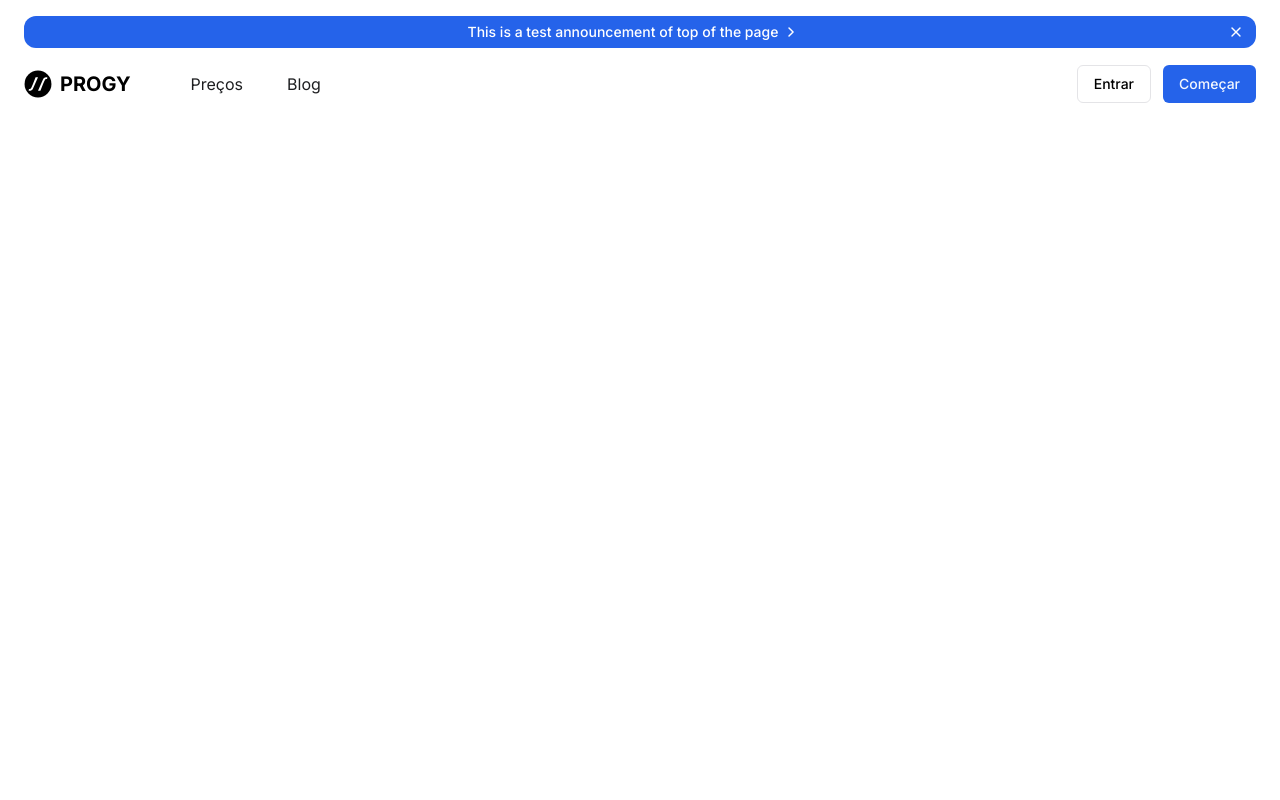
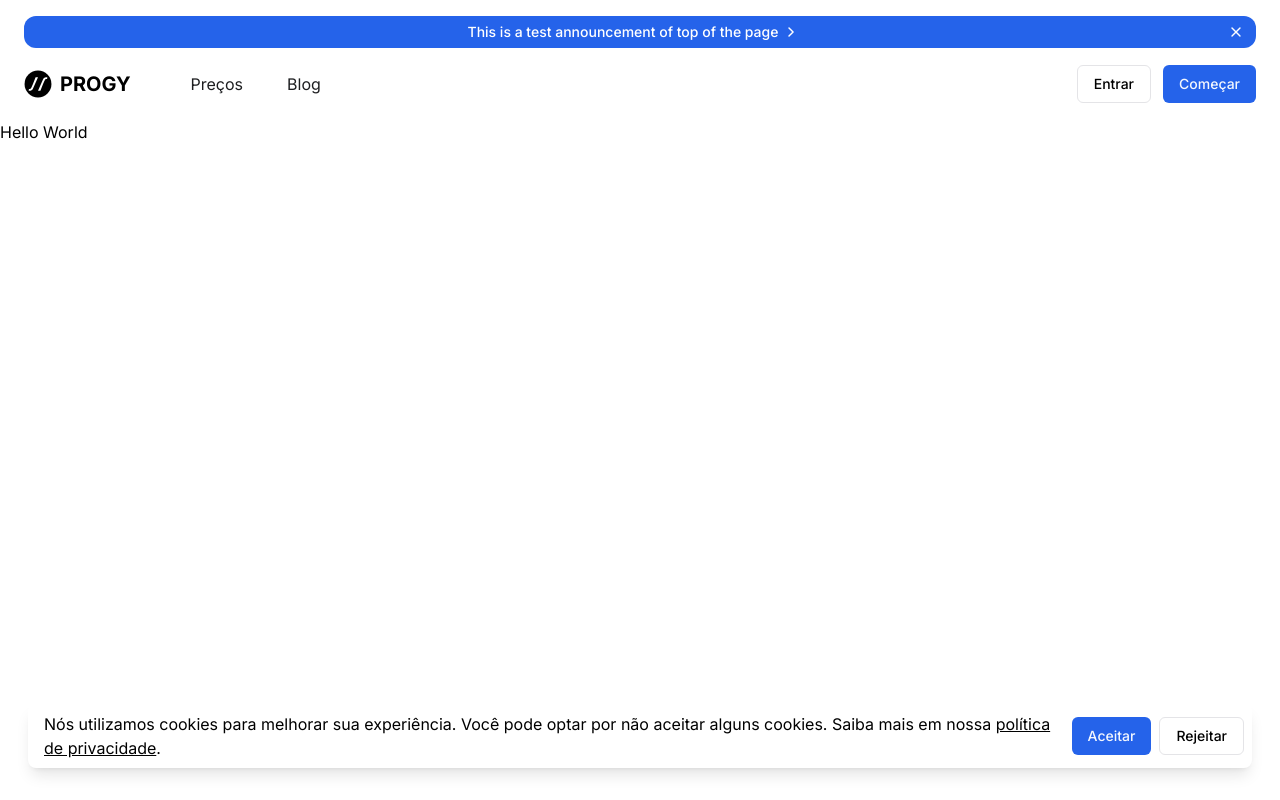
Before and after one commit to wilmacedo/progy-landing-v2, a Next.js app: page / in a window 1280 px wide. Built offline with nearby package versions, Linux system fonts and the light colour scheme.

Commit message:
feat: :sparkles: add cookies box

```diff
--- a/src/app/layout.tsx
+++ b/src/app/layout.tsx
@@ -1,3 +1,5 @@
+import { CookiesBox } from "@/components/cookies-box";
+import { Navbar } from "@/components/navbar";
 import type { Metadata } from "next";
 import { Inter } from "next/font/google";
 import { twMerge } from "tailwind-merge";
@@ -16,7 +18,12 @@ export default function RootLayout({
 }) {
   return (
     <html lang="pt-br">
-      <body className={twMerge("min-h-full", inter.className)}>{children}</body>
+      <body className={twMerge("min-h-full", inter.className)}>
+        <Navbar />
+        <main>{children}</main>
+
+        <CookiesBox />
+      </body>
     </html>
   );
 }
--- a/src/app/page.tsx
+++ b/src/app/page.tsx
@@ -1,9 +1,3 @@
-import { Navbar } from "@/components/navbar";
-
 export default function Home() {
-  return (
-    <main>
-      <Navbar />
-    </main>
-  );
+  return <h1>Hello World</h1>;
 }
--- a/src/components/animated-arrow.tsx
+++ b/src/components/animated-arrow.tsx
@@ -10,9 +10,9 @@ export function AnimatedArrow({ className, ...rest }: ComponentProps<"svg">) {
       viewBox="0 0 24 24"
       fill="none"
       stroke="currentColor"
-      stroke-width="2.5"
-      stroke-linecap="round"
-      stroke-linejoin="round"
+      strokeWidth="2.5"
+      strokeLinecap="round"
+      strokeLinejoin="round"
       className={twMerge(
         "lucide lucide-arrow-right text-white h-3.5 w-3.5",
         className
--- /dev/null
+++ b/src/components/cookies-box.tsx
@@ -0,0 +1,29 @@
+import Link from "next/link";
+import { Button } from "./button";
+
+export function CookiesBox() {
+  return (
+    <div className="w-full fixed bottom-8 flex justify-center flex-row z-40 md:px-3 pointer-events-none">
+      <div className="mx-4 py-4 px-4 md:py-2 md:pl-4 md:pr-2 bg-white rounded-lg shadow-2xl md:shadow-lg flex flex-col md:flex-row gap-4 items-center pointer-events-auto">
+        <span>
+          Nós utilizamos cookies para melhorar sua experiência. Você pode optar
+          por não aceitar alguns cookies. Saiba mais em nossa{" "}
+          <Link
+            href="/legal/privacy"
+            target="_blank"
+            className="underline hover:text-black/80"
+          >
+            política de privacidade
+          </Link>
+          .
+        </span>
+        <div className="w-full flex flex-col md:items-stretch md:w-auto md:flex-row gap-2">
+          <Button className="w-full">Aceitar</Button>
+          <Button variant="outline" className="w-full">
+            Rejeitar
+          </Button>
+        </div>
+      </div>
+    </div>
+  );
+}
--- a/src/components/navbar.tsx
+++ b/src/components/navbar.tsx
@@ -23,7 +23,7 @@ export function Navbar() {
             </h1>
           </Link>
 
-          <div className="hidden ml-11 flex-row gap-3 md:flex">
+          <nav className="hidden ml-11 flex-row gap-3 md:flex">
             {routes.map((route) => (
               <Link key={route.path} href={route.path} legacyBehavior>
                 <Button
@@ -34,8 +34,8 @@ export function Navbar() {
                 </Button>
               </Link>
             ))}
-          </div>
-          <div className="hidden ml-auto flex-shrink-0 gap-3 md:flex">
+          </nav>
+          <nav className="hidden ml-auto flex-shrink-0 gap-3 md:flex">
             <Link href="https://app.progy.com.br" legacyBehavior>
               <Button asChild variant="outline">
                 <span className="z-1 relative">Entrar</span>
@@ -46,7 +46,7 @@ export function Navbar() {
                 <span className="z-1 relative">Começar</span>
               </Button>
             </Link>
-          </div>
+          </nav>
           <div className="ml-auto flex items-center gap-3 md:hidden">
             <Button variant="ghost">
               <Menu className="w-7 h-7" />
```
